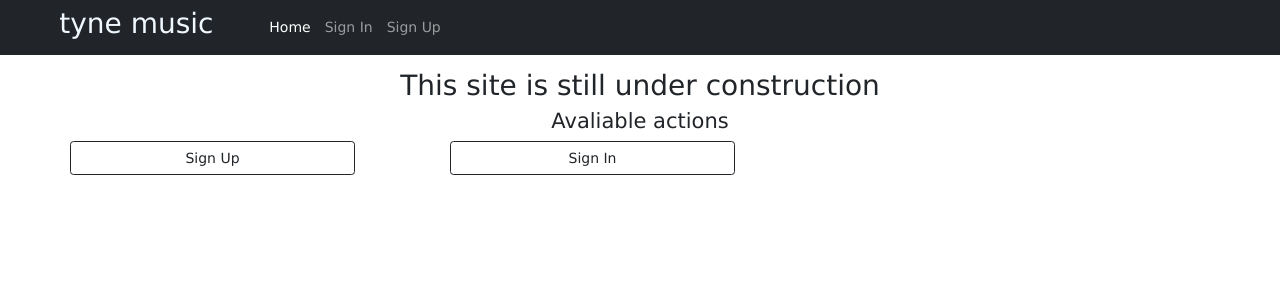
After one commit to muremwa/new-tyne-music, a Django app: page / in a window 1280 px wide. The commit adds this page. Shown: the top 300 px of the page. Run offline with Django 3.2, Linux system fonts and the light colour scheme; some libraries are stand-ins or nearby versions.

Commit message:
adds home page

```diff
--- a/staff/templates/staff/staff_base.html
+++ b/staff/templates/staff/staff_base.html
@@ -27,7 +27,7 @@
                 <div class="collapse navbar-collapse" id="mainLinks">
                     <ul class="navbar-nav me-auto mb-2 mb-lg-0">
                         <li class="nav-item">
-                            <a class="nav-link {% block home %}{% endblock home %}" aria-current="page" href="{% url 'staff:home' %}">Home</a>
+                            <a class="nav-link {% block home %}{% endblock home %}" aria-current="page" href="{% url 'home' %}">Home</a>
                         </li>
 
                         <li class="nav-item">
--- /dev/null
+++ b/templates/auth/home.html
@@ -0,0 +1,30 @@
+{% extends 'tyne/base.html' %}
+
+{% block title %}home{% endblock title %}
+
+{% block home %}active{% endblock home %}
+
+{% block content %}
+
+    <div class="container text-center">
+        <h2>This site is still under construction</h2>
+        <h4>Avaliable actions</h4>
+
+        <div class="row">
+            {% if user.is_authenticated %}
+                <a class="col-md-3 btn btn-outline-dark" href="{% url 'master-logout' %}">Log out</a>
+            {% else %}
+                <a class="col-md-3 btn btn-outline-dark" href="{% url 'master-signup' %}">Sign Up</a>
+                <div class="col-md-1"></div>
+                <a class="col-md-3 btn btn-outline-dark" href="{% url 'master-login' %}">Sign In</a>
+            {% endif %}
+            {% if user.is_staff %}
+                <div class="col-md-1"></div>
+                <a class="col-md-3 btn btn-outline-dark" href="{% url 'staff:home' %}">Staff Page</a>
+                <div class="col-md-1"></div>
+                <a class="col-md-3 btn btn-outline-dark" href="{% url 'admin:index' %}">Admin Page</a>
+            {% endif %}
+        </div>
+    </div>
+
+{% endblock content %}
--- a/templates/tyne/base.html
+++ b/templates/tyne/base.html
@@ -36,12 +36,12 @@
                             </li>
 
                             <li class="nav-item">
-                                <a class="nav-link {% block account %}{% endblock account %}" aria-current="page" href="/">Account</a>
+                                <a class="nav-link {% block account %}{% endblock account %}" aria-current="page" href="/">Account - {{ user.username }}</a>
                             </li>
 
                             {% if user.is_staff %}
                                 <li class="nav-item">
-                                    <a class="nav-link" aria-current="page" href="">Staff</a>
+                                    <a class="nav-link" aria-current="page" href="{% url 'staff:home' %}">Staff</a>
                                 </li>
                             {% endif %}
 
@@ -52,6 +52,9 @@
                             <li class="nav-item">
                                 <a class="nav-link {% block signin %}{% endblock signin %}" aria-current="page" href="{% url 'master-login' %}">Sign In</a>
                             </li>
+                            <li class="nav-item">
+                                <a class="nav-link {% block signup %}{% endblock signup %}" aria-current="page" href="{% url 'master-signup' %}">Sign Up</a>
+                            </li>
                         {% endif %}
 
                     </ul>
@@ -60,6 +63,14 @@
         </nav>
 
 		<div id="top" class="container"></div>
+        {% if messages %}
+            {% for message in messages %}
+                <div class="alert alert-{{ message.tags }} alert-dismissible fade show text-center" role="alert">
+                    <button type="button" class="btn-close" data-bs-dismiss="alert" aria-label="Close"></button>
+                    {{ message }}
+                </div>
+            {% endfor %}
+        {% endif %}
 
 		<div id="main">
 			{% block content %}{% endblock content %}
```
